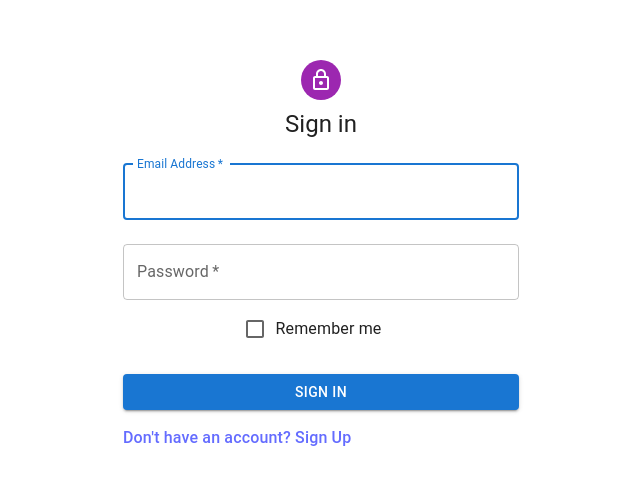
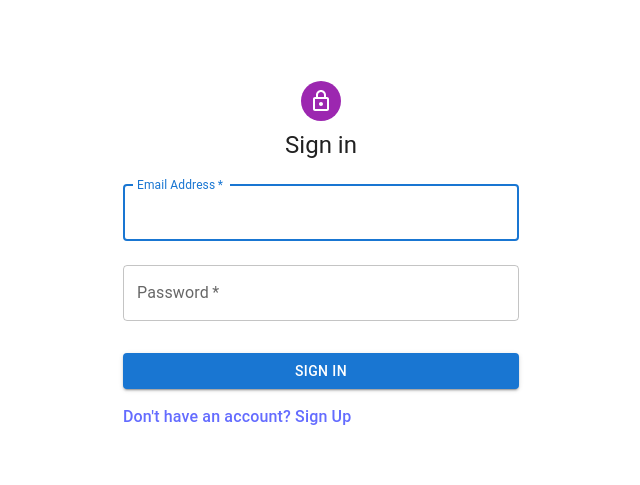
Before and after one commit to nc1z/macro-data-app, a React (Vite) app in the folder client/: page / in a window 1280 px wide. Shown: the part 181-666 px from the top of the page, without its empty margins (319-959 px from the left). Built offline with nearby package versions, Linux system fonts and the light colour scheme.

Commit message:
removed login/signup checkbox

```diff
--- a/client/src/routes/Login.jsx
+++ b/client/src/routes/Login.jsx
@@ -3,10 +3,8 @@ import {
   Avatar,
   Box,
   Button,
-  Checkbox,
   Container,
   CssBaseline,
-  FormControlLabel,
   Grid,
   TextField,
   ThemeProvider,
@@ -62,10 +60,6 @@ const Login = ({ setEmail, setPassword, handleSubmit, theme }) => {
               autoComplete="current-password"
               onChange={(e) => setPassword(e.target.value)}
             />
-            <FormControlLabel
-              control={<Checkbox value="remember" color="primary" />}
-              label="Remember me"
-            />
             <Button
               type="submit"
               fullWidth
--- a/client/src/routes/Signup.jsx
+++ b/client/src/routes/Signup.jsx
@@ -3,10 +3,8 @@ import {
   Avatar,
   Box,
   Button,
-  Checkbox,
   Container,
   CssBaseline,
-  FormControlLabel,
   Grid,
   TextField,
   ThemeProvider,
@@ -62,10 +60,6 @@ const Signup = ({ setEmail, setPassword, handleSubmit, theme }) => {
               autoComplete="current-password"
               onChange={(e) => setPassword(e.target.value)}
             />
-            <FormControlLabel
-              control={<Checkbox value="remember" color="primary" />}
-              label="Remember me"
-            />
             <Button
               type="submit"
               fullWidth
```
